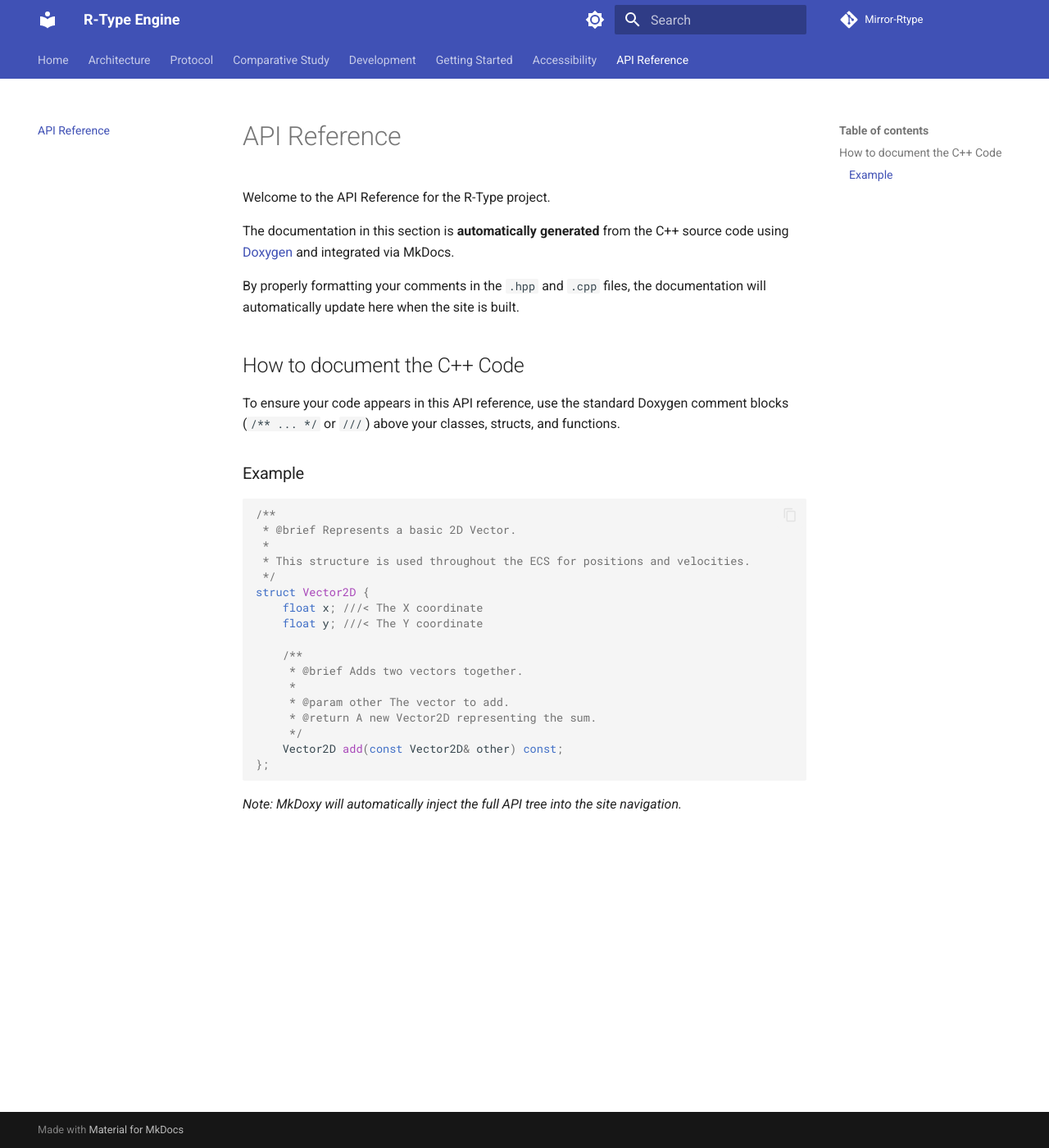
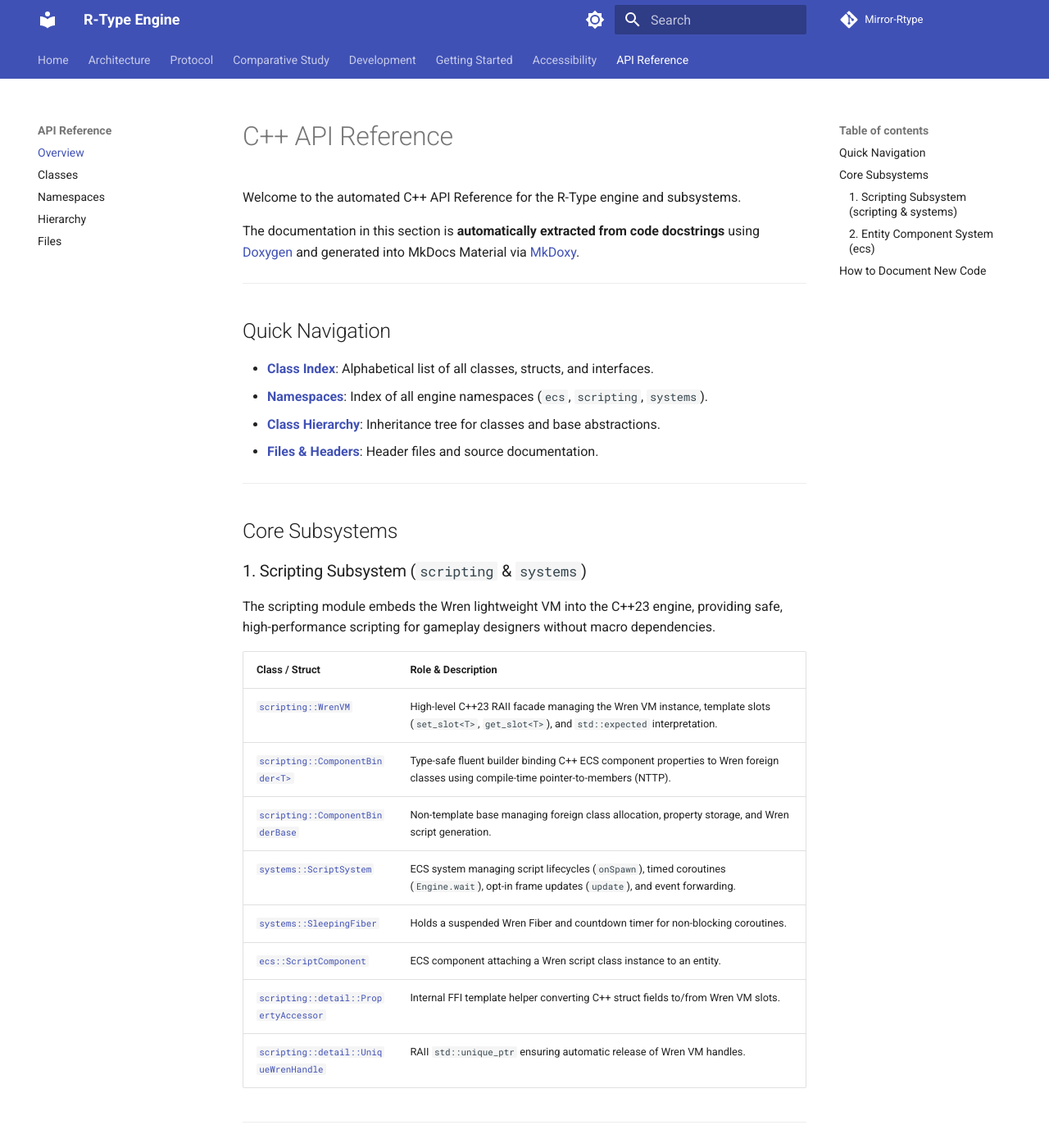
Before and after one commit to Matt4401/Mirror-Rtype, an MkDocs documentation site: the page built from docs/api_reference.md, in a window 1280 px wide and 1400 px high. Shown: the whole window at 82% size. Built offline with MkDocs 1.6.1 and Material for MkDocs 9.7.7, drawn with Linux system fonts in a browser that asks for light colours; comment, search, counter and statistics services are not loaded; some of the changed text lies outside the part shown.

Commit message:
docs: integrate Doxygen docstrings into MkDocs with API Reference navigation

````diff
--- a/.pre-commit-config.yaml
+++ b/.pre-commit-config.yaml
@@ -5,6 +5,7 @@ repos:
       - id: trailing-whitespace
       - id: end-of-file-fixer
       - id: check-yaml
+        args: [--unsafe]
       - id: check-added-large-files
 
   - repo: https://github.com/pocc/pre-commit-hooks
--- a/docs/api_reference.md
+++ b/docs/api_reference.md
@@ -1,35 +1,64 @@
-# API Reference
+# C++ API Reference
 
-Welcome to the API Reference for the R-Type project.
+Welcome to the automated C++ API Reference for the R-Type engine and subsystems.
 
-The documentation in this section is **automatically generated** from the C++ source code using [Doxygen](https://www.doxygen.nl/index.html) and integrated via MkDocs.
+The documentation in this section is **automatically extracted from code docstrings** using [Doxygen](https://www.doxygen.nl/index.html) and generated into MkDocs Material via [MkDoxy](https://github.com/JakubAndrysek/MkDoxy).
 
-By properly formatting your comments in the `.hpp` and `.cpp` files, the documentation will automatically update here when the site is built.
+---
 
-## How to document the C++ Code
+## Quick Navigation
 
-To ensure your code appears in this API reference, use the standard Doxygen comment blocks (`/** ... */` or `///`) above your classes, structs, and functions.
+* **[Class Index](rtype/classes.md)**: Alphabetical list of all classes, structs, and interfaces.
+* **[Namespaces](rtype/namespaces.md)**: Index of all engine namespaces (`ecs`, `scripting`, `systems`).
+* **[Class Hierarchy](rtype/hierarchy.md)**: Inheritance tree for classes and base abstractions.
+* **[Files & Headers](rtype/files.md)**: Header files and source documentation.
 
-### Example
+---
+
+## Core Subsystems
+
+### 1. Scripting Subsystem (`scripting` & `systems`)
+
+The scripting module embeds the Wren lightweight VM into the C++23 engine, providing safe, high-performance scripting for gameplay designers without macro dependencies.
+
+| Class / Struct | Role & Description |
+| :--- | :--- |
+| [`scripting::WrenVM`](rtype/classscripting_1_1WrenVM.md) | High-level C++23 RAII facade managing the Wren VM instance, template slots (`set_slot<T>`, `get_slot<T>`), and `std::expected` interpretation. |
+| [`scripting::ComponentBinder<T>`](rtype/classscripting_1_1ComponentBinder.md) | Type-safe fluent builder binding C++ ECS component properties to Wren foreign classes using compile-time pointer-to-members (NTTP). |
+| [`scripting::ComponentBinderBase`](rtype/classscripting_1_1ComponentBinderBase.md) | Non-template base managing foreign class allocation, property storage, and Wren script generation. |
+| [`systems::ScriptSystem`](rtype/classsystems_1_1ScriptSystem.md) | ECS system managing script lifecycles (`onSpawn`), timed coroutines (`Engine.wait`), opt-in frame updates (`update`), and event forwarding. |
+| [`systems::SleepingFiber`](rtype/structsystems_1_1SleepingFiber.md) | Holds a suspended Wren Fiber and countdown timer for non-blocking coroutines. |
+| [`ecs::ScriptComponent`](rtype/structecs_1_1ScriptComponent.md) | ECS component attaching a Wren script class instance to an entity. |
+| [`scripting::detail::PropertyAccessor`](rtype/structscripting_1_1detail_1_1PropertyAccessor.md) | Internal FFI template helper converting C++ struct fields to/from Wren VM slots. |
+| [`scripting::detail::UniqueWrenHandle`](rtype/namespacescripting_1_1detail.md) | RAII `std::unique_ptr` ensuring automatic release of Wren VM handles. |
+
+---
+
+### 2. Entity Component System (`ecs`)
+
+High-performance data-oriented ECS architecture utilizing sparse sets and deferred mutations.
+
+| Class / Struct | Role & Description |
+| :--- | :--- |
+| [`ecs::Registry`](rtype/classecs_1_1Registry.md) | Central ECS coordinator managing entity lifecycles, component sparse arrays, and views. |
+| [`ecs::CommandBuffer`](rtype/classecs_1_1CommandBuffer.md) | Deferred command buffer for safe structural mutations (`defer_spawn`, `defer_destroy`, `flush`) during iteration. |
+| [`ecs::SparseArray<T>`](rtype/classecs_1_1SparseArray.md) | Contiguous packed storage indexed via sparse entity IDs for cache-friendly iteration. |
+| [`ecs::EventBus`](rtype/classecs_1_1EventBus.md) | Decoupled publish/subscribe event dispatcher connecting systems and scripts. |
+
+---
+
+## How to Document New Code
+
+All classes, methods, and structures must include Doxygen docstrings (`/** ... */`) in their `.hpp` headers. MkDoxy automatically parses these tags upon running `mkdocs build`.
 
 ```cpp
 /**
- * @brief Represents a basic 2D Vector.
+ * @brief Brief one-line summary of what the class/function does.
  *
- * This structure is used throughout the ECS for positions and velocities.
+ * Detailed explanation of algorithms, memory ownership, or invariants.
+ *
+ * @tparam T Description of template parameter.
+ * @param arg Description of parameter.
+ * @return Description of return value.
  */
-struct Vector2D {
-    float x; ///< The X coordinate
-    float y; ///< The Y coordinate
-
-    /**
-     * @brief Adds two vectors together.
-     *
-     * @param other The vector to add.
-     * @return A new Vector2D representing the sum.
-     */
-    Vector2D add(const Vector2D& other) const;
-};
 ```
-
-*Note: MkDoxy will automatically inject the full API tree into the site navigation.*
--- a/mkdocs.yml
+++ b/mkdocs.yml
@@ -38,7 +38,7 @@ plugins:
   - mkdoxy:
       projects:
         rtype:
-          src-dirs: "src include"
+          src-dirs: "engine/src client/src server/src"
           full-doc: True
           doxy-cfg:
             FILE_PATTERNS: "*.cpp *.hpp *.h"
@@ -73,9 +73,11 @@ nav:
       - RFC: protocol/rfc.md
       - Packets: protocol/packets.md
   - Comparative Study:
+      - Libraries: comparative-study/libraries.md
       - Algorithms: comparative-study/algorithms.md
       - Storage: comparative-study/storage.md
       - Security: comparative-study/security.md
+      - Scripting & Events: comparative-study/scripting-events.md
   - Development:
       - Coding Style: development/coding-style.md
       - Workflow: development/workflow.md
@@ -83,5 +85,11 @@ nav:
       - Index: getting-started/index.md
       - Building: getting-started/building.md
       - Running: getting-started/running.md
+      - Scripting Guide: getting-started/scripting-guide.md
   - Accessibility: accessibility/index.md
-  - API Reference: api_reference.md
+  - API Reference:
+      - Overview: api_reference.md
+      - Classes: rtype/classes.md
+      - Namespaces: rtype/namespaces.md
+      - Hierarchy: rtype/hierarchy.md
+      - Files: rtype/files.md
````
